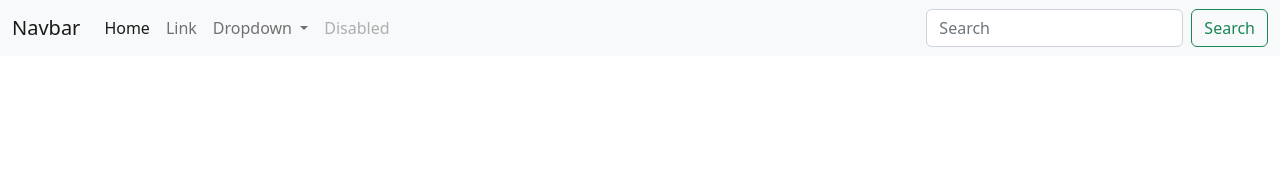
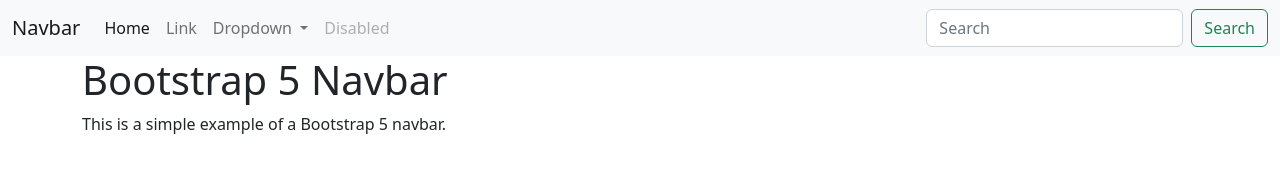
Before and after one commit to Imrankhan2004/Animal-Website, a plain HTML site: page index.html in a window 1280 px wide. Drawn offline with nearby package versions, Linux system fonts and the light colour scheme.

Commit message:
solutionjnnjnu

```diff
--- a/index.html
+++ b/index.html
@@ -44,5 +44,11 @@
           </div>
         </div>
       </nav>
+      <main>
+        <div class="container">
+          <h1>Bootstrap 5 Navbar</h1>
+          <p>This is a simple example of a Bootstrap 5 navbar.</p>
+        </div>
+      </main>
 </body>
 </html>
```
